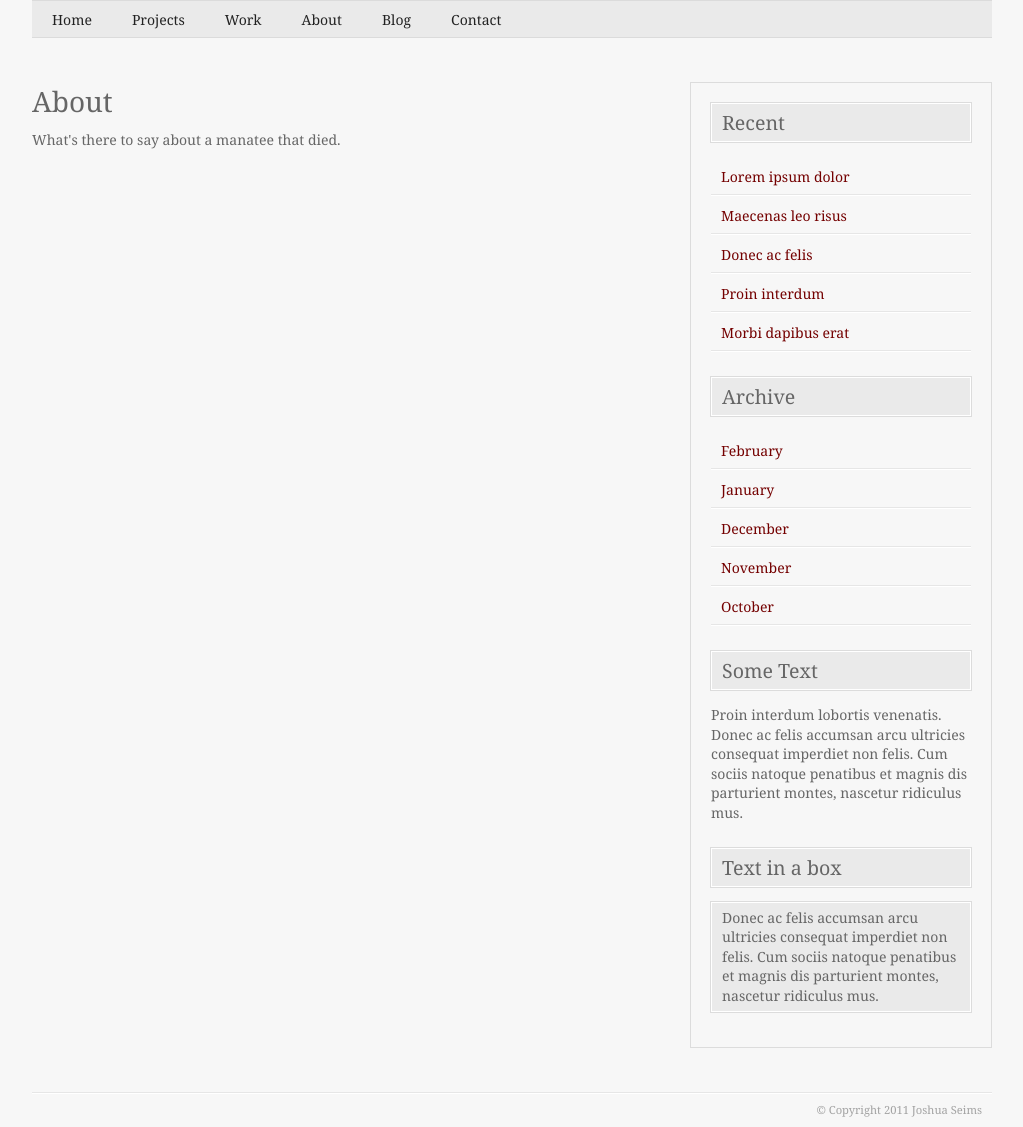
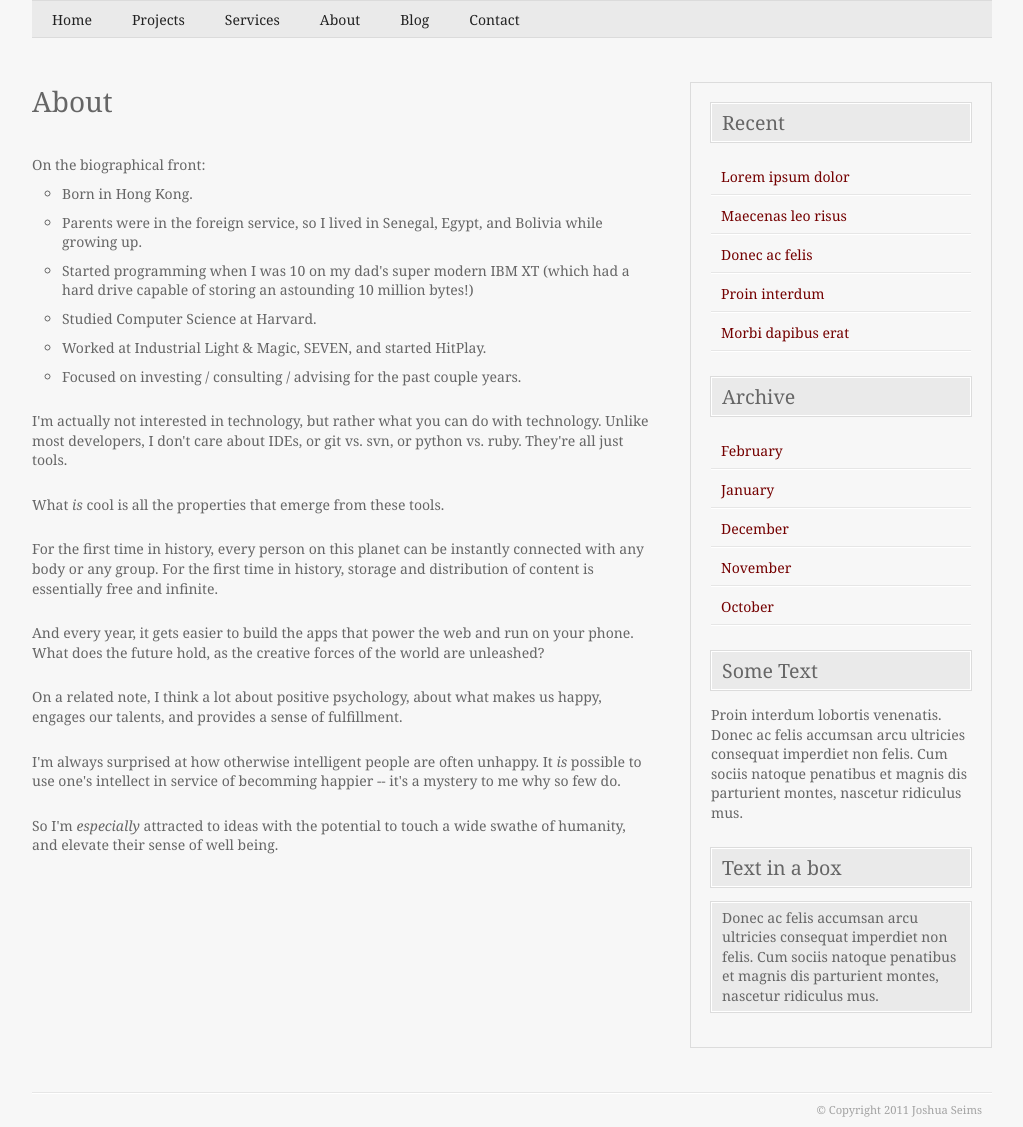
Before and after one commit to jseims/tristara, a Python web app: template server/templates/about.html in a window 1280 px wide. Shown: the part 80-1207 px from the top of the page, without its empty margins (128-1151 px from the left). Run offline with Jinja, Linux system fonts and the light colour scheme; the template is opened without the code that fills it, so the values that code supplies are empty; some libraries are stand-ins or nearby versions.

Commit message:
more copy

```diff
--- a/server/templates/about.html
+++ b/server/templates/about.html
@@ -1,12 +1,41 @@
 {% extends "base.html" %}
 
-{% block content %}
-<div id="content"><!-- content -->
+{% block content %} <div id="content"><!-- content -->
 
-<h1>About</h1>
+<h1>About</h1> <p></p> On the biographical front:
 
-<p>
-What's there to say about a manatee that died.
+<ul class="normal_list"> <li>Born in Hong Kong.</li> <li>Parents were in
+the foreign service, so I lived in Senegal, Egypt, and Bolivia while
+growing up.</li> <li>Started programming when I was 10 on my dad's super
+modern IBM XT (which had a hard drive capable of storing an astounding
+10 million bytes!)</li> <li>Studied Computer Science at Harvard.</li>
+<li>Worked at Industrial Light & Magic, SEVEN, and started HitPlay.</li>
+<li>Focused on investing / consulting / advising for the past couple
+years.</li> </ul> <p> </p>
+
+<p>I'm actually not interested in technology, but rather what you can do
+with technology. Unlike most developers, I don't care about IDEs, or git
+vs. svn, or python vs. ruby. They're all just tools.
+
+<p>What <em>is</em> cool is all the properties that emerge from these
+tools.
+
+<p>For the first time in history, every person on this planet can be
+instantly connected with any body or any group. For the first time in
+history, storage and distribution of content is essentially free and
+infinite.
+
+<p>And every year, it gets easier to build the apps that power the web
+and run on your phone. What does the future hold, as the creative forces
+of the world are unleashed?
+
+<p>On a related note, I think a lot about positive psychology, about
+what makes us happy, engages our talents, and provides a sense of
+fulfillment.
+
+<p>I'm always surprised at how otherwise intelligent people are often unhappy.  It <em>is</em> possible to use one's intellect in service of becomming happier -- it's a mystery to me why so few do.
+
+<p>So I'm <em>especially</em> attracted to ideas with the potential to touch a wide swathe of humanity, and elevate their sense of well being.
 
 </div><!-- end content -->
 
--- a/server/templates/base.html
+++ b/server/templates/base.html
@@ -52,7 +52,7 @@ $("ul.dropdown li ul li:has(ul)").find("a:first").append(" &raquo; ");
 </ul>
 </li>
 
-<li><a href="work">Work</a></li>
+<li><a href="services">Services</a></li>
 
 <li><a href="about">About</a></li>
 
--- a/server/urls.py
+++ b/server/urls.py
@@ -7,7 +7,7 @@ from django.conf.urls.defaults import patterns, include, url
 urlpatterns = patterns('',
     (r'^$', 'tristara.views.static', {'template' : 'index.html'}),
     (r'^projects$', 'tristara.views.static', {'template' : 'projects.html'}),
-    (r'^work$', 'tristara.views.static', {'template' : 'work.html'}),
+    (r'^services$', 'tristara.views.static', {'template' : 'work.html'}),
     (r'^about$', 'tristara.views.static', {'template' : 'about.html'}),
     (r'^contact$', 'tristara.views.static', {'template' : 'contact.html'}),
 
--- a/web/css/style.css
+++ b/web/css/style.css
@@ -225,6 +225,10 @@ p {line-height: 1.4em; padding-bottom: 25px}
 #no_gallery_found {width: 798; padding: 50px; margin: auto; background: red; border: 10px solid white}
 
 
+ul.horizontal                         { position: relative; z-index:10; margin: auto;}
+
+ul.horizontal li                      { float: left; zoom: 1; margin-right: 45px; }
+
 
 /*-----------------------------------------------*/
 /*---------------    Dropdown    ---------------*/
```
Also changed, not shown: server/templates/contact.html (+5 -5 lines), server/templates/index.html (+18 -4 lines), server/templates/work.html (+33 -6 lines).
